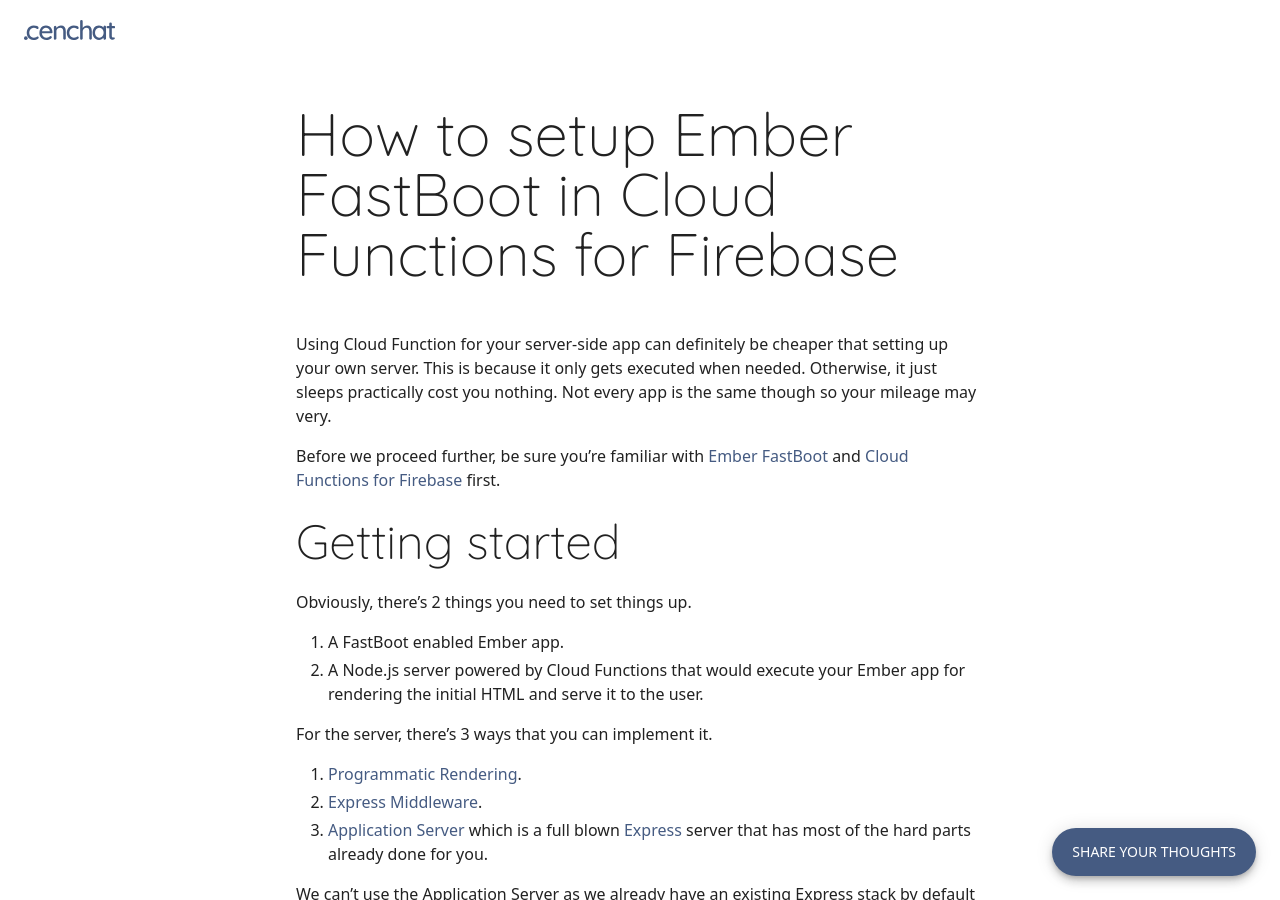
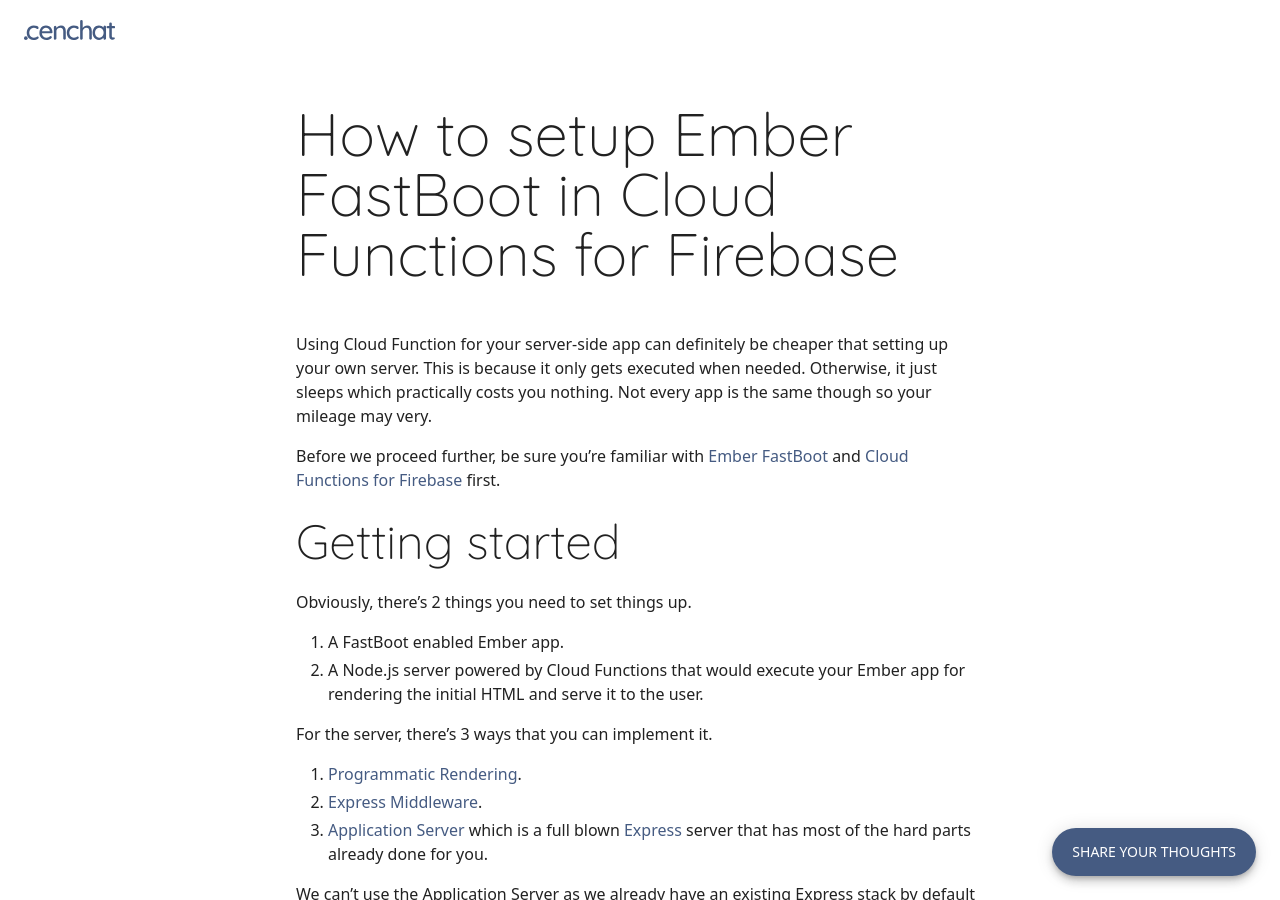
Before and after one commit to cenchat/cenchat.github.io, a Jekyll site: the page built from _posts/2019-06-06-how-to-setup-ember-fastboot-in-cloud-functions-for-firebase.md, in a window 1280 px wide and 900 px high. Built offline with Jekyll 4.4.1, drawn with Linux system fonts in a browser that asks for light colours; a script that is not in the unit is left out.

Commit message:
Update post

```diff
--- a/_posts/2019-06-06-how-to-setup-ember-fastboot-in-cloud-functions-for-firebase.md
+++ b/_posts/2019-06-06-how-to-setup-ember-fastboot-in-cloud-functions-for-firebase.md
@@ -6,7 +6,7 @@ tags: "engineering ember"
 cenchat_id: "posts_2"
 ---
 
-Using Cloud Function for your server-side app can definitely be cheaper that setting up your own server. This is because it only gets executed when needed. Otherwise, it just sleeps practically cost you nothing. Not every app is the same though so your mileage may very.
+Using Cloud Function for your server-side app can definitely be cheaper that setting up your own server. This is because it only gets executed when needed. Otherwise, it just sleeps which practically costs you nothing. Not every app is the same though so your mileage may very.
 
 Before we proceed further, be sure you're familiar with [Ember FastBoot](https://ember-fastboot.com) and [Cloud Functions for Firebase](https://firebase.google.com/products/functions/) first.
 
```
